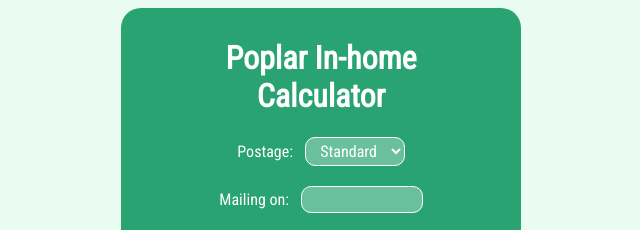
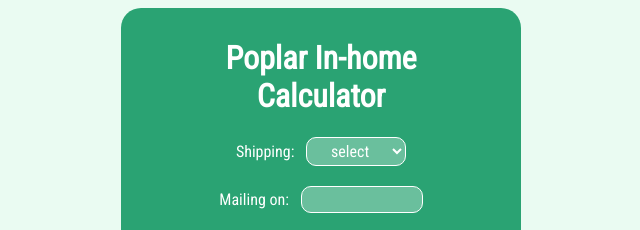
Before and after one commit to allyfuller/InHomeCalc, a plain HTML site: page index.html in a window 1280 px wide. Shown: the top 230 px of the page, 319-959 px from the left. Drawn offline with nearby package versions, Linux system fonts and the light colour scheme.

Commit message:
dropdown update

```diff
--- a/index.html
+++ b/index.html
@@ -20,8 +20,9 @@
     <form>
     <h1>Poplar In-home Calculator</h1>
     <section>
-    <label class="postage">Postage:</label>
+    <label class="postage">Shipping:</label>
     <select id="postage">
+      <option value="">select</option>
       <option value="Standard">Standard</option>
       <option value="FirstClass">First-Class</option>
     </select>
```
